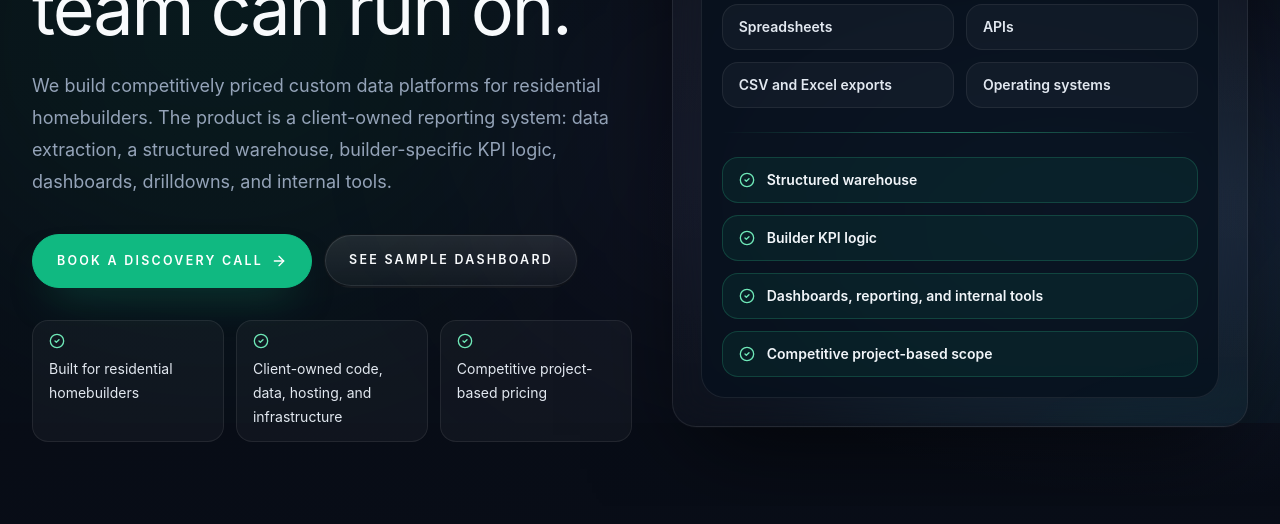
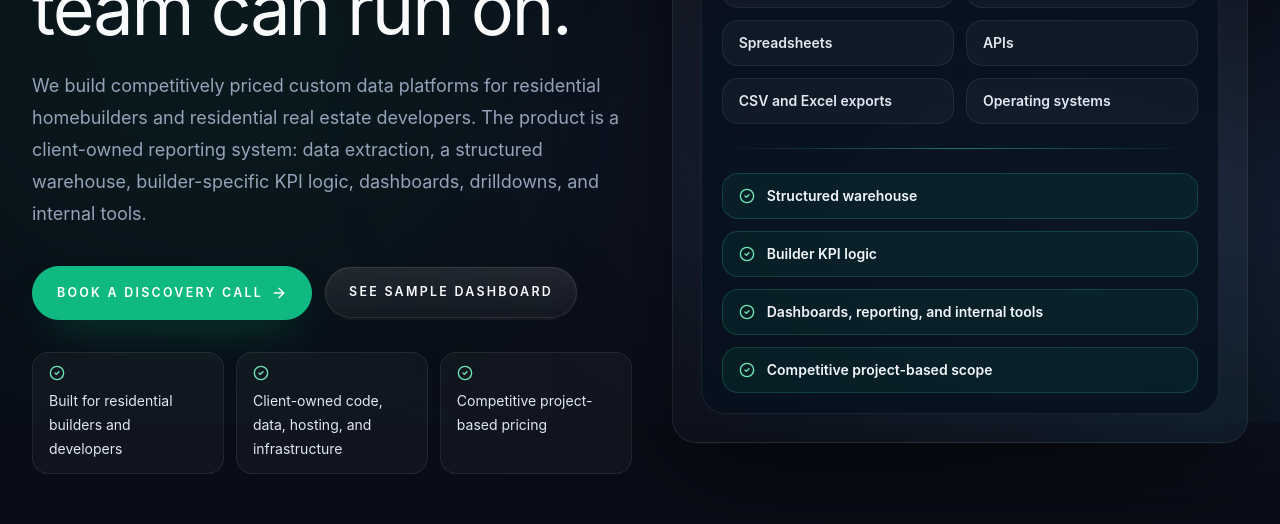
Before and after one commit to arnauddg27-svg/ADConsulting, a Next.js app: page /builder-data-platform in a window 1280 px wide. Shown: the part 377-901 px from the top of the page. Built offline with nearby package versions, Linux system fonts and the light colour scheme; no server answers.

Commit message:
Align landing page audience positioning

```diff
--- a/src/app/builder-data-platform/page.tsx
+++ b/src/app/builder-data-platform/page.tsx
@@ -19,9 +19,9 @@ import Button from "@/components/ui/Button";
 import TrackedCalendlyLink from "@/components/analytics/TrackedCalendlyLink";
 
 export const metadata: Metadata = {
-  title: "Builder Data Platform | Dashboards for Residential Homebuilders",
+  title: "Builder Data Platform | Residential Builder & Developer Dashboards",
   description:
-    "A competitively priced custom data platform for residential homebuilders. Centralize ERP, spreadsheet, finance, API, and export data into dashboards, reporting systems, and internal tools.",
+    "A competitively priced custom data platform for residential homebuilders and residential real estate developers. Centralize ERP, spreadsheet, finance, API, and export data into dashboards, reporting systems, and internal tools.",
 };
 
 const primaryCtaClass =
@@ -37,7 +37,7 @@ const sourceSystems = [
 ];
 
 const heroProof = [
-  "Built for residential homebuilders",
+  "Built for residential builders and developers",
   "Client-owned code, data, hosting, and infrastructure",
   "Competitive project-based pricing",
 ];
@@ -144,7 +144,7 @@ const firstPhase = [
 ];
 
 const fitSignals = [
-  "You manage roughly 20-500+ homes per year.",
+  "You manage roughly 20-500+ homes, lots, or closings per year.",
   "Critical reports still depend on exports, manual cleanup, or linked spreadsheets.",
   "Your ERP has useful data, but it does not give leadership the operating view they need.",
   "You want dashboards and tools your team owns, not a black-box reporting subscription.",
@@ -204,7 +204,8 @@ export default function BuilderDataPlatformLandingPage() {
               </h1>
               <p className="mt-7 max-w-2xl text-lg leading-8 text-slate-300">
                 We build competitively priced custom data platforms for
-                residential homebuilders. The product is a client-owned
+                residential homebuilders and residential real estate developers.
+                The product is a client-owned
                 reporting system: data extraction, a structured warehouse,
                 builder-specific KPI logic, dashboards, drilldowns, and
                 internal tools.
```
